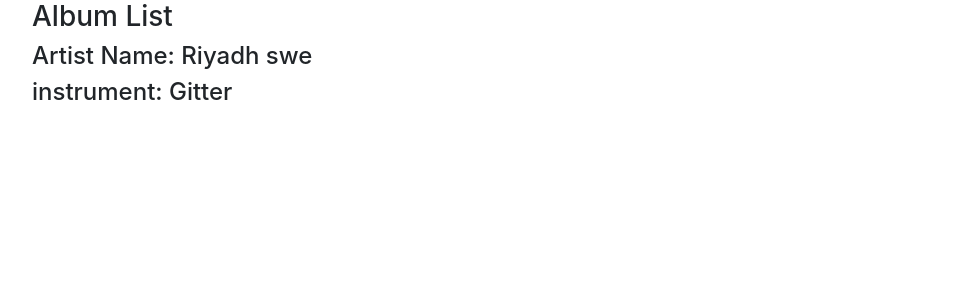
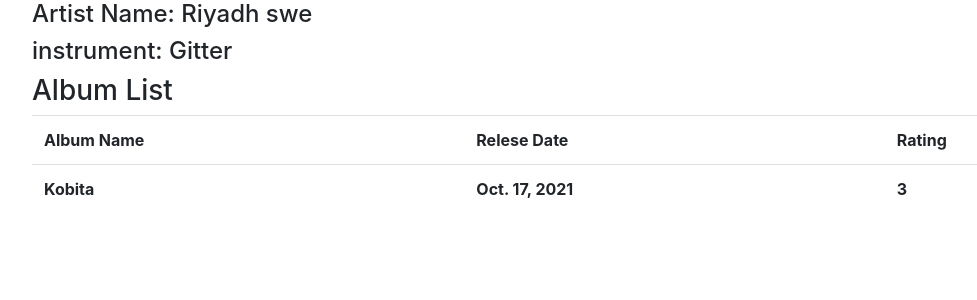
Before and after one commit to riyadhswe/DjangoProject, a Django app: page /add_list/1/ in a window 1280 px wide. Shown: the part 56-356 px from the top of the page, without its empty margins (53-1030 px from the left). Run offline with Django 3.2, Linux system fonts and the light colour scheme; data comes from the database, SQL or seed files in the repository; lists and menus that the app fills with data are empty; some libraries are stand-ins or nearby versions.

Commit message:
Dynamic Template

```diff
--- a/first_app/admin.py
+++ b/first_app/admin.py
@@ -2,5 +2,8 @@ from django.contrib import admin
 from first_app.models import *
 
 # Register your models here.
+class AdminAlbum(admin.ModelAdmin):
+    list_display = ['artist', 'name', 'release_date']
+
 admin.site.register(Musician)
-admin.site.register(Album)
+admin.site.register(Album,AdminAlbum)
--- a/first_app/views.py
+++ b/first_app/views.py
@@ -13,7 +13,8 @@ def index(request):
 
 def album_list(request,artist_id):
     artist_info = Musician.objects.get(pk=artist_id)
-    diction = {'Title': 'List of Albums','artist_info':artist_info}
+    album_list = Album.objects.filter(artist=artist_id).order_by('name','release_date')
+    diction = {'Title': 'List of Albums','artist_info':artist_info,'album_list':album_list}
     return render(request, 'first_app/album_list.html', context=diction)
 
 
--- a/templates/first_app/album_list.html
+++ b/templates/first_app/album_list.html
@@ -1,6 +1,23 @@
 {% extends 'first_app/base.html' %}
 {% block body %}
-<h3>Album List</h3>
+
     <h4>Artist Name: {{ artist_info.first_name }} {{ artist_info.last_name }}</h4>
     <h4>instrument: {{ artist_info.instrument }}</h4>
+    <h3>Album List</h3>
+    <table class="table">
+        <tr>
+            <th> Album Name</th>
+            <th> Relese Date</th>
+            <th> Rating</th>
+        </tr>
+        {% for album in album_list %}
+        <tr>
+            <th> {{ album.name }}</th>
+            <th> {{ album.release_date }}</th>
+            <th> {{ album.num_stars }}</th>
+        </tr>
+    {% endfor %}
+
+    </table>
+
 {% endblock %}
```
